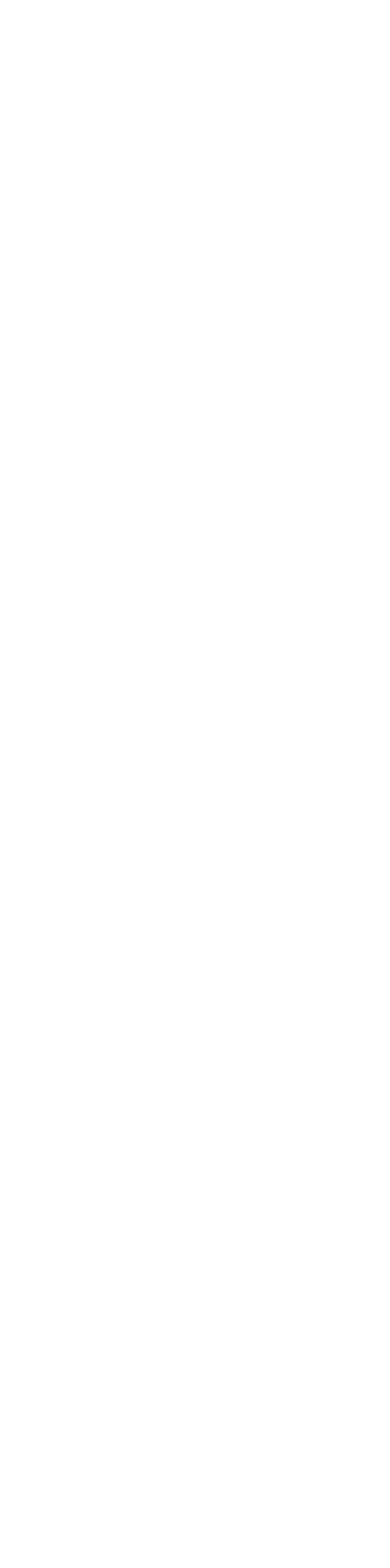
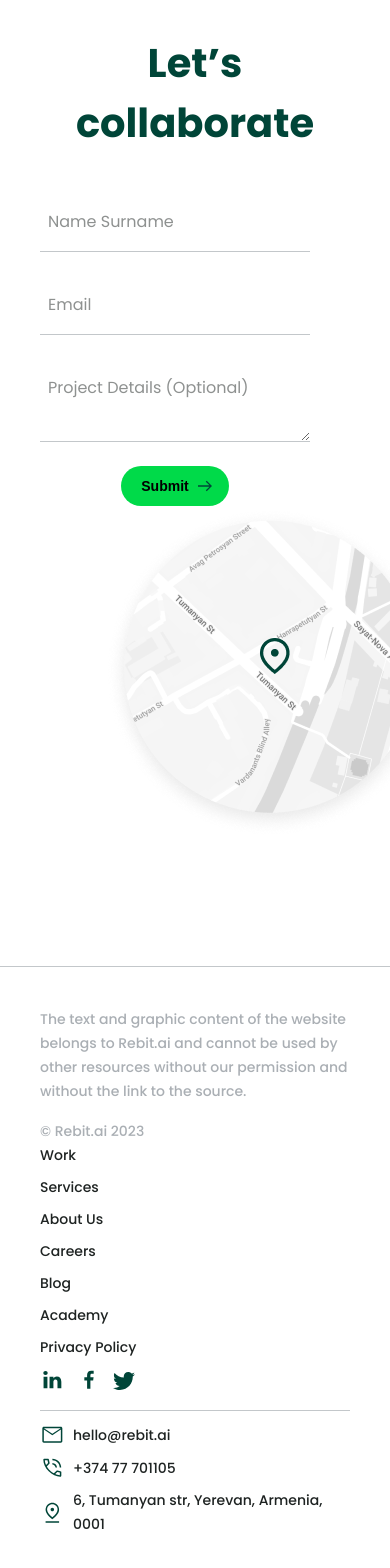
Before and after one commit to NarekAvagyan777/Rebit-Client, a Next.js app: page /Work/Work in a window 390 px wide. Shown: the part 4747-6315 px from the top of the page. Before the commit the page ends 4780 px from the top, so only its background shows below. Built offline with nearby package versions, Linux system fonts and the light colour scheme.

Commit message:
adaptive

```diff
--- a/src/components/ContactUs/ContactUs.jsx
+++ b/src/components/ContactUs/ContactUs.jsx
@@ -69,7 +69,6 @@ function ContactUs() {
         setErrors({ ...newErrors })
         setChecked(true)
 
-
         console.log('Form submitted with:', formData)
 
         // const res = await axios.post(
@@ -89,9 +88,9 @@ function ContactUs() {
         })
         setSended(true)
         setTimeout(() => {
-          setSended(false);
-          setIsLoading(false); // Set loading state to false after 5 seconds
-        }, 5000);
+          setSended(false)
+          setIsLoading(false) // Set loading state to false after 5 seconds
+        }, 5000)
       } else {
         newErrors.general = 'Please fill in all required fields'
         setErrors({ ...newErrors })
@@ -103,7 +102,7 @@ function ContactUs() {
   }
 
   return (
-    <div className={styles.container} id='contactus'>
+    <div className={styles.container} id="contactus">
       <h2 className={styles.title}>Let’s collaborate</h2>
 
       <div className={styles.content_wrapper}>
@@ -111,7 +110,7 @@ function ContactUs() {
           <div
             className={`${styles.content_wrapper__element} ${styles.content_wrapper__form}`}
           >
-            <div>
+            <div style={{ display: 'flex', width: '100%' }}>
               <input
                 type="text"
                 // style={{
@@ -129,7 +128,7 @@ function ContactUs() {
                 <p className={styles.error_text}>{errors.name}</p>
               ) : null}
             </div>
-            <div>
+            <div style={{ display: 'flex', width: '100%' }}>
               <input
                 type="email"
                 placeholder="Email"
@@ -144,7 +143,7 @@ function ContactUs() {
                 <p className={styles.error_text}>{errors.email}</p>
               ) : null}
             </div>
-            <div>
+            <div style={{ display: 'flex', width: '100%' }}>
               <textarea
                 type="message"
                 name="message"
@@ -161,31 +160,33 @@ function ContactUs() {
             </div>
           </div>
         ) : (
-          <div className={`${styles.content_wrapper__element} ${styles.content_wrapper__form}`}>
+          <div
+            className={`${styles.content_wrapper__element} ${styles.content_wrapper__form}`}
+          >
             <div className={styles.success}>
-              <Image src={success} alt='success' />
-               <p>Message sent!</p>
+              <Image src={success} alt="success" />
+              <p>Message sent!</p>
             </div>
-       </div>
+          </div>
         )}
 
         <div
           className={`${styles.content_wrapper__element} ${styles.content_wrapper__contact}`}
         >
           <div>
-            <Image src={map} alt='map' />
+            <Image src={map} alt="map" />
           </div>
           <div className={styles.content_wrapper__contact_block}>
             <div>
-              <Image src={mail} alt='mail' />
+              <Image src={mail} alt="mail" />
               <span>hello@rebit.ai</span>
             </div>
             <div>
-              <Image src={phone} alt='phone' />
+              <Image src={phone} alt="phone" />
               <span>+374 77 701105</span>
             </div>
             <div>
-              <Image src={location} alt='location' />
+              <Image src={location} alt="location" />
               <span>6, Tumanyan str, Yerevan, Armenia, 0001</span>
             </div>
           </div>
--- a/src/components/ContactUs/contactus.module.scss
+++ b/src/components/ContactUs/contactus.module.scss
@@ -1,8 +1,8 @@
 .container {
-    margin: 0 auto;
-    margin-bottom: 120px;
-    // max-width: 1520px;
-    padding: 0 40px;
+  margin: 0 auto;
+  margin-bottom: 120px;
+  // max-width: 1520px;
+  padding: 0 40px;
 }
 
 .title {
@@ -13,11 +13,9 @@
   color: #004538;
 }
 
-
 .container {
   margin-bottom: 120px;
 }
-
 
 .button {
   display: flex;
@@ -50,7 +48,6 @@
     border-right: 2px dashed #c3c7ca;
 
     div {
-
       input::placeholder {
         color: rgba(30, 35, 34, 0.5);
         font-family: Poppins;
@@ -151,3 +148,52 @@
     line-height: 30px;
   }
 }
+
+@media only screen and (max-width: 768px) {
+  .content_wrapper {
+    flex-direction: column;
+    width: 100%;
+    &__element {
+      // flex-direction: column;
+      justify-content: space-between;
+      align-items: center;
+    }
+    &__form {
+      width: 100%;
+      display: flex;
+      flex-direction: column;
+      row-gap: 24px;
+      padding-right: 40px;
+      border-right: none;
+    }
+    .form_control > div {
+      width: 100%;
+    }
+  }
+}
+
+@media only screen and (min-width: 769px) and (max-width: 1024px) {
+  .content_wrapper {
+    // flex-direction: column;
+    width: 100%;
+    &__element {
+      flex-direction: column;
+      justify-content: space-between;
+      align-items: center;
+    }
+    &__form {
+      width: 100%;
+      display: flex;
+      flex-direction: column;
+      row-gap: 24px;
+      padding-right: 40px;
+      border-right: 2px dashed #c3c7ca;
+    }
+    .form_control > div {
+      width: 100%;
+    }
+  }
+}
+
+@media only screen and (min-width: 1024px) {
+}
--- a/src/layout/Footer/footer.module.scss
+++ b/src/layout/Footer/footer.module.scss
@@ -2,7 +2,7 @@
   padding: 40px 40px;
   // max-width: 1520px;
   margin: 0 auto;
-    border-top: 1px solid #C3C7CA;
+  border-top: 1px solid #c3c7ca;
 }
 
 .content_wrapper {
@@ -10,7 +10,7 @@
   justify-content: space-between;
 
   &__icons_block {
-        border-bottom: 1px solid #C3C7CA;
+    border-bottom: 1px solid #c3c7ca;
     padding-bottom: 11px;
 
     a:not(:last-child) {
@@ -27,7 +27,7 @@
       column-gap: 8px;
 
       span {
-                color: #1E2322;
+        color: #1e2322;
         font-size: 14px;
         font-weight: 500;
         line-height: 24px;
@@ -44,7 +44,7 @@
   width: 100%;
   max-width: 372px;
   p {
-        color: #AAAFB4;
+    color: #aaafb4;
     font-size: 14px;
     font-style: normal;
     font-weight: 500;
@@ -68,11 +68,11 @@
     line-height: 24px;
 
     a {
-            color: #1E2322;
+      color: #1e2322;
       text-decoration: none;
 
       &:hover {
-                color: #00DA49;
+        color: #00da49;
       }
     }
   }
@@ -82,3 +82,16 @@
   width: 100%;
   max-width: 426.7px;
 }
+
+@media only screen and (max-width: 768px) {
+  .content_wrapper {
+    flex-direction: column;
+    // text-align: center;
+  }
+}
+
+@media only screen and (min-width: 769px) and (max-width: 1024px) {
+}
+
+@media only screen and (min-width: 1024px) {
+}
--- a/src/pages/_app.js
+++ b/src/pages/_app.js
@@ -11,6 +11,6 @@ export default function App({ Component, pageProps }) {
     <>
       <Header route={router?.route} />
       <Component {...pageProps} />
-      {/* <Footer /> */}
+      <Footer />
     </>)
 }
--- a/src/pages/index.js
+++ b/src/pages/index.js
@@ -17,7 +17,7 @@ export default function Home() {
       <Services />
       <RuningLine/>
       <FeaturedProjects />
-      {/* <Slider /> */}
+      <Slider />
     </>
   )
 }
```
Also changed, not shown: src/layout/Footer/Footer.jsx (+2 -6 lines). Lines whose indentation alone changed are shown as unchanged.
